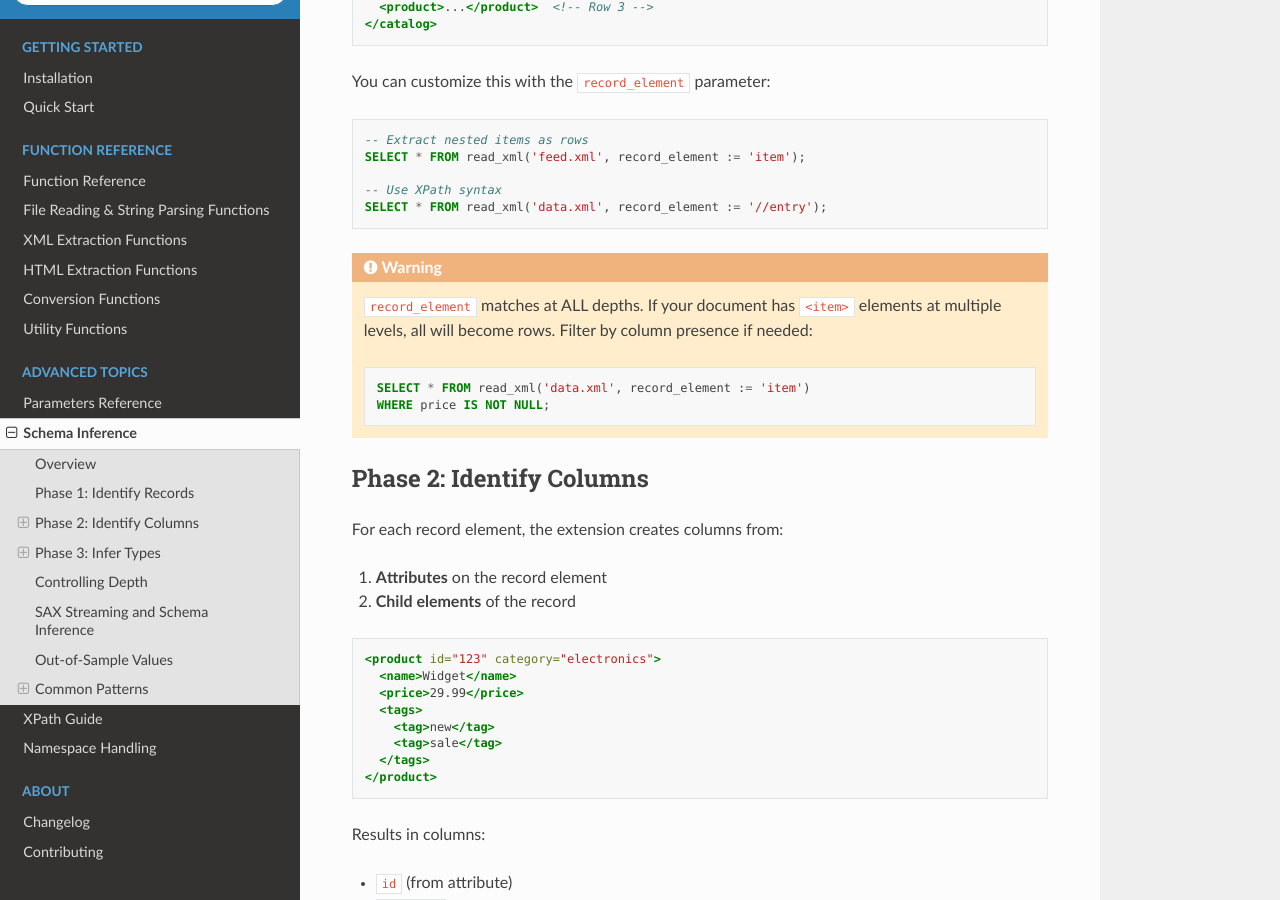
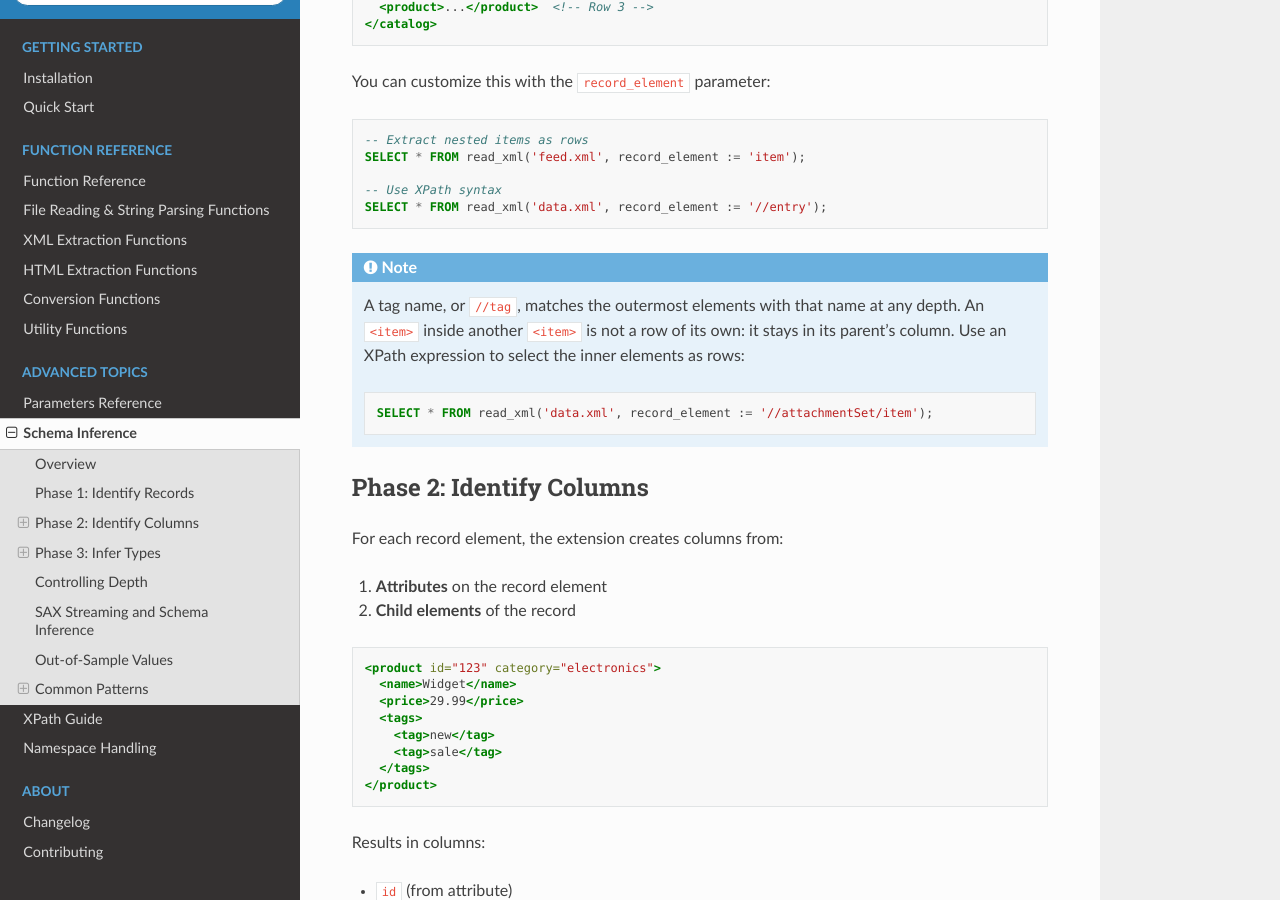
Before and after one commit to teaguesterling/duckdb_webbed, a Sphinx documentation site: the page built from docs/schema_inference.rst, in a window 1280 px wide and 900 px high, scrolled down 600 px. Built offline with Sphinx 7.4.7 and the Read the Docs theme 3.1.0, drawn with Linux system fonts in a browser that asks for light colours.

Commit message:
fix(read_xml): a tag-name record_element matches only the outermost elements
A bare tag, or //tag, made every same-name element a row on DOM, nested
ones included, but streaming made rows of the outermost only. Both now
take the outermost: a nested <item> stays in its parent's column. An
XPath expression still selects the inner elements. Replaces the docs
warning that record_element matches at all depths (Teague's call).

Co-Authored-By: Claude Opus 5.5 (1M context) <noreply@anthropic.com>
Claude-Session: https://claude.ai/code/session_018b8k4Hc5jjq4EL4YUkAq8Q

```diff
--- a/docs/schema_inference.rst
+++ b/docs/schema_inference.rst
@@ -35,14 +35,15 @@ You can customize this with the ``record_element`` parameter:
    -- Use XPath syntax
    SELECT * FROM read_xml('data.xml', record_element := '//entry');
 
-.. warning::
+.. note::
 
-   ``record_element`` matches at ALL depths. If your document has ``<item>`` elements at multiple levels, all will become rows. Filter by column presence if needed:
+   A tag name, or ``//tag``, matches the outermost elements with that name at any depth. An ``<item>`` inside
+   another ``<item>`` is not a row of its own: it stays in its parent's column. Use an XPath expression to select
+   the inner elements as rows:
 
    .. code-block:: sql
 
-      SELECT * FROM read_xml('data.xml', record_element := 'item')
-      WHERE price IS NOT NULL;
+      SELECT * FROM read_xml('data.xml', record_element := '//attachmentSet/item');
 
 Phase 2: Identify Columns
 -------------------------
```
Also changed, not shown: 4 other files.
